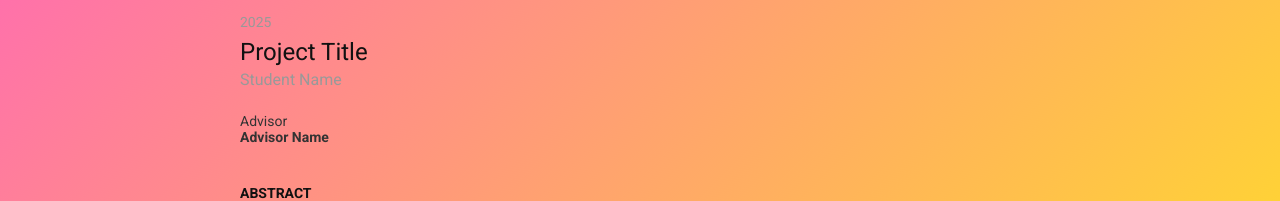
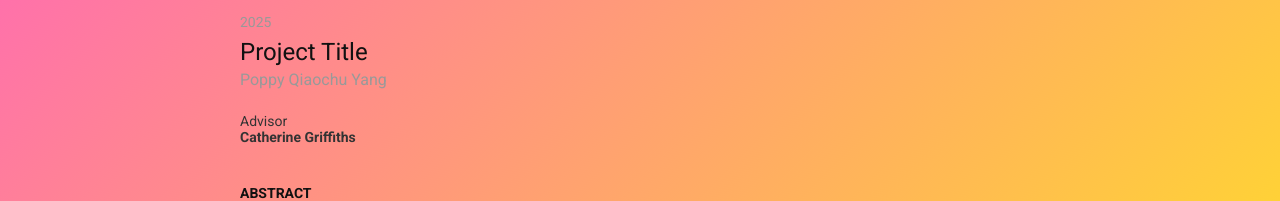
Before and after one commit to qy2345-boop/my-first-repo, a plain HTML site: page index.html in a window 1280 px wide. Shown: the part 127-328 px from the top of the page. Drawn offline with Linux system fonts and the light colour scheme.

Commit message:
change names

```diff
--- a/index.html
+++ b/index.html
@@ -56,11 +56,11 @@
     <!-- This div displays the main project title -->
     <!-- class="project-title" allows us to style this with CSS -->
 
-    <div class="project-subtitle">Student Name</div>
+    <div class="project-subtitle">Poppy Qiaochu Yang</div>
     <!-- This div displays the student's name as a subtitle -->
     <!-- class="project-subtitle" allows us to style this with CSS -->
 
-    <div class="advisor">Advisor<br><strong>Advisor Name</strong></div>
+    <div class="advisor">Advisor<br><strong>Catherine Griffiths</strong></div>
     <!-- This div displays advisor information -->
     <!-- <br> creates a line break -->
     <!-- <strong> makes the text bold for emphasis -->
```
